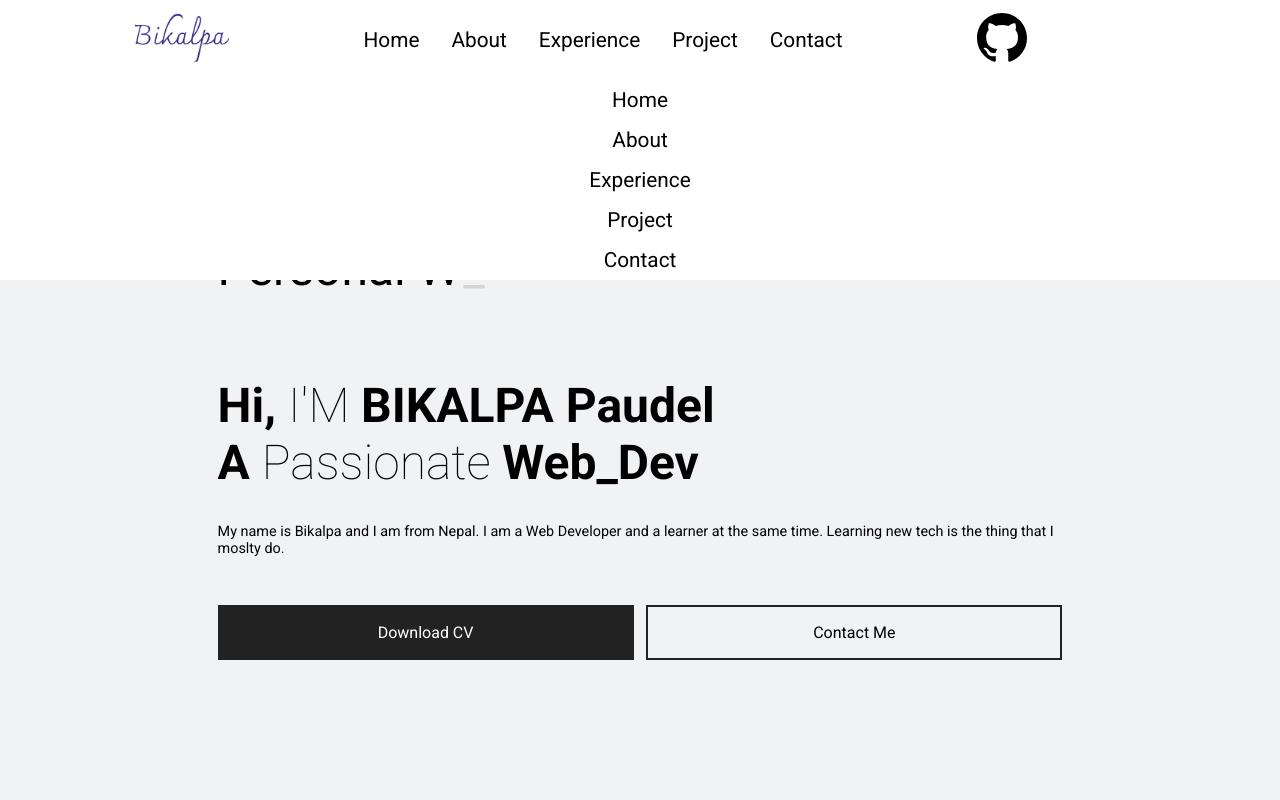
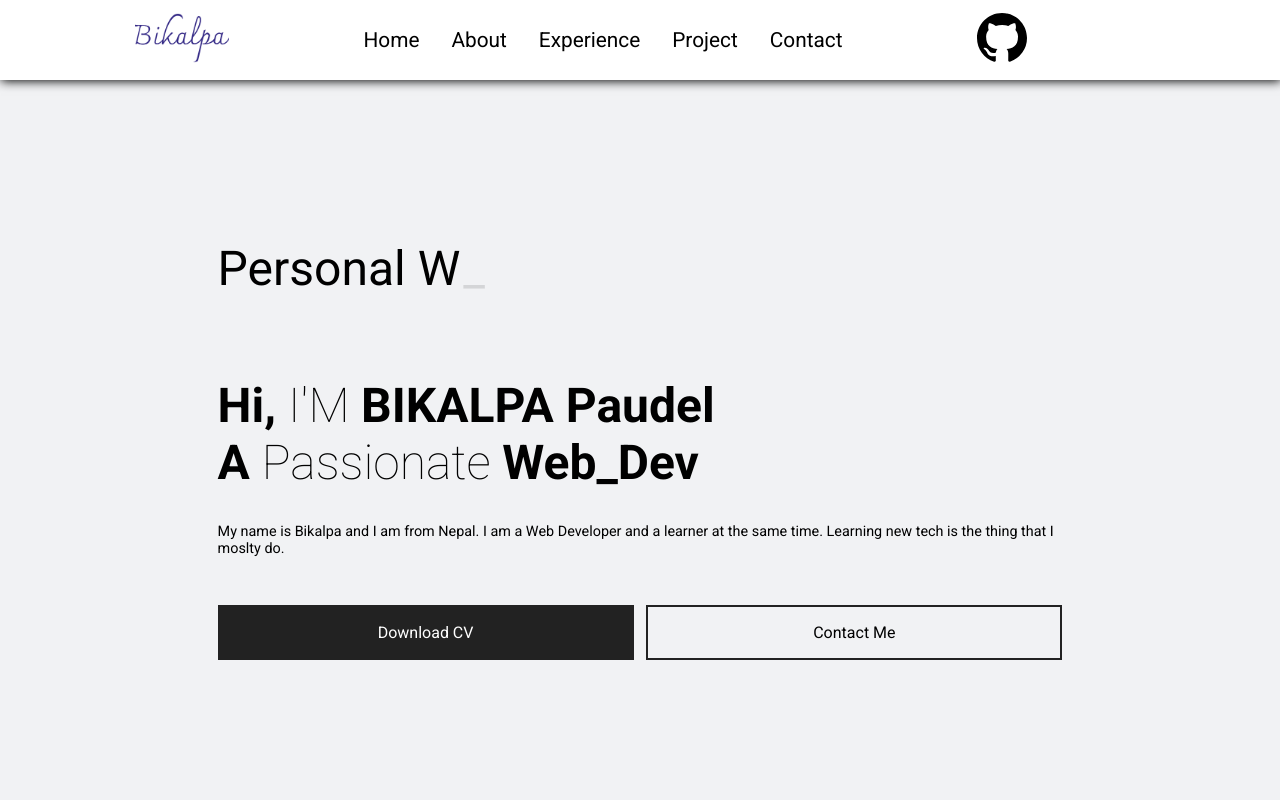
Before and after one commit to Bikalpa-Paudel/Main-Portfolio-Site, a React (Create React App) app: page / in a window 1280 px wide. Shown: the top 800 px of the page. Built offline with nearby package versions, Linux system fonts and the light colour scheme.

Commit message:
more on navbar roesponsive

```diff
--- a/src/components/navbar/Ham.css
+++ b/src/components/navbar/Ham.css
@@ -2,9 +2,10 @@
     position: absolute;
     top: 10vh;
     left: 0;
-    height: 200px;
+    height: 250px;
     background-color: #FFFFFF;
     width: 100%;
+
 }
 
 .nav-icon-ham{
@@ -15,3 +16,17 @@
     align-items: center;
     justify-content: space-around;
 }
+.github a{
+    text-decoration: none;
+}
+
+.github-icon{
+    font-size: 50px;
+    color: black;
+}
+
+@media screen and (max-width:1000px){
+    .ham{
+         display: inline;
+    }
+}
--- a/src/components/navbar/Ham.js
+++ b/src/components/navbar/Ham.js
@@ -1,14 +1,18 @@
 import './Ham.css'
+import {BsGithub} from 'react-icons/bs'
 
-export default function Ham() {
+export default function Ham(props) {
+
+
     return (
         <div className='ham'>
             <div className="nav-icon-ham">
-                <li><a href="#home" className="icon home">Home</a></li>
-                <li><a href="#about" className="icon about">About</a></li>
-                <li><a href="#experience" className="icon experience">Experience</a></li>
-                <li><a href="#project" className="icon project">Project</a></li>
-                <li><a href="#contact" className="icon contact">Contact</a></li>
+                <li onClick={props.navFunction}><a href="#home" className="icon home">Home</a></li>
+                <li onClick={props.navFunction}><a href="#about" className="icon about">About</a></li>
+                <li onClick={props.navFunction}><a href="#experience" className="icon experience">Experience</a></li>
+                <li onClick={props.navFunction}><a href="#project" className="icon project">Project</a></li>
+                <li onClick={props.navFunction}><a href="#contact" className="icon contact">Contact</a></li>
+                <li onClick={props.navFunction}><a href="https://github.com/Bikalpa-Paudel" target='blank_'><BsGithub className='github-icon'/></a></li>
             </div>
         </div>
     )
--- a/src/components/navbar/Navbar.css
+++ b/src/components/navbar/Navbar.css
@@ -21,6 +21,7 @@
 .nav-icons{
     display: flex;
     list-style: none;
+
 }
 
 .icon{
@@ -56,6 +57,7 @@
 
     }
 
+
     .github-icon{
         display: none;
     }
--- a/src/components/navbar/Navbar.js
+++ b/src/components/navbar/Navbar.js
@@ -3,27 +3,33 @@ import Logo from './navImages/logo.png'
 import {BsGithub} from 'react-icons/bs'
 import {AiOutlineMenu} from 'react-icons/ai'
 import Ham from './Ham'
-
-
-
-
-
+import {useState} from 'react'
 
 
 export default function Navbar(){
+    const [showNav, setShowNav] = useState(false)
+
+    function setNavFalse(){
+        setShowNav(!showNav)
+    }
+
+    function showNavIcon(){
+        setShowNav(!showNav)
+    }
+
     return(
         <nav className="nav">
             <div className="nav-logo"><img src={Logo} alt="Logo" className="logo" /></div>
             <ul className="nav-icons">
-                <li><a href="#home" className="icon home">Home</a></li>
+                <li><a href="#home" className="icon home" >Home</a></li>
                 <li><a href="#about" className="icon about">About</a></li>
                 <li><a href="#experience" className="icon experience">Experience</a></li>
                 <li><a href="#project" className="icon project">Project</a></li>
                 <li><a href="#contact" className="icon contact">Contact</a></li>
             </ul>
             <div className="github"><a href="https://github.com/Bikalpa-Paudel" target='blank_'><BsGithub className='github-icon'/></a></div>
-            <div className="ham-burger"><AiOutlineMenu className='ham-burger-icon'/></div>
-            <Ham />
+            <div onClick={showNavIcon} className="ham-burger"><AiOutlineMenu className='ham-burger-icon'/></div>
+            {showNav && <Ham navFunction={setNavFalse}/>}
         </nav>
     )
 }
```
